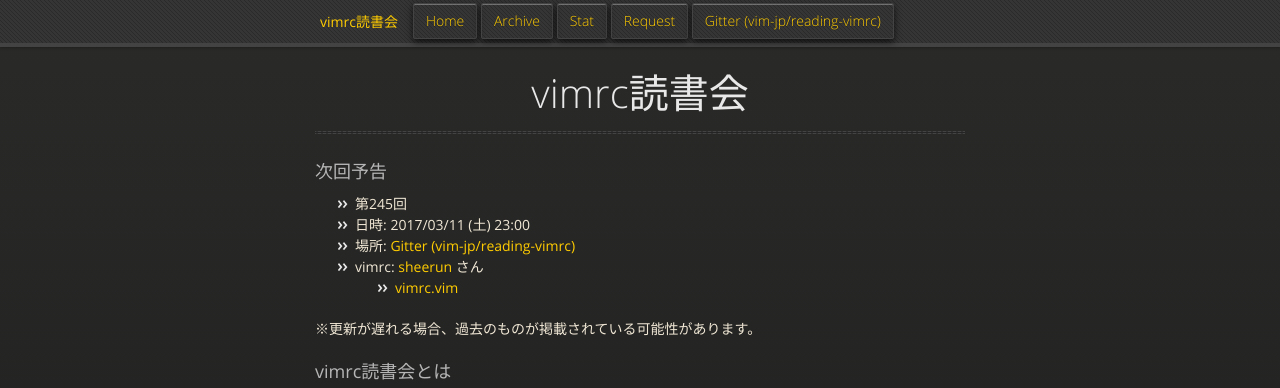
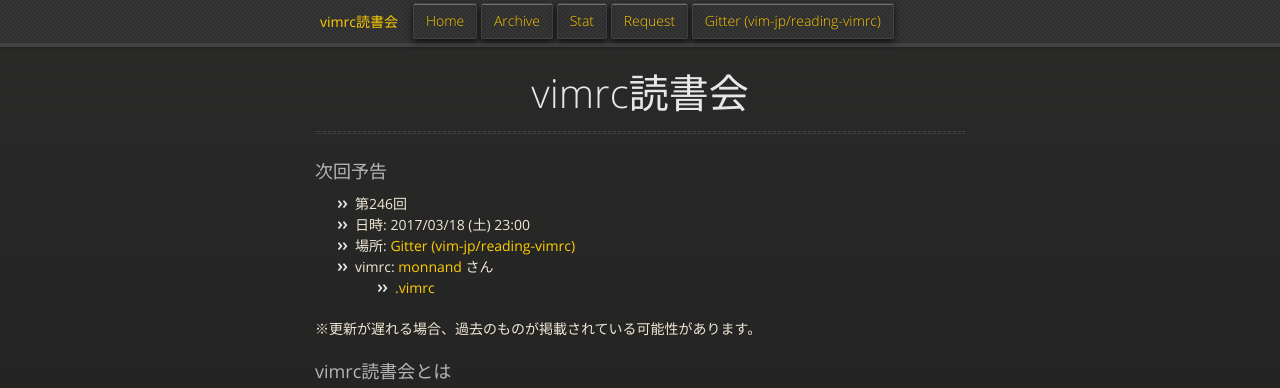
Before and after one commit to vim-jp/reading-vimrc, a Jekyll site: the page built from index.md, in a window 1280 px wide and 900 px high. Shown: the top 388 px of the window. Built offline with Jekyll 4.4.1, drawn with Linux system fonts in a browser that asks for light colours; nearby versions of some CDN libraries.

Commit message:
Update the next information: #246 monnand

```diff
--- a/_data/next.yml
+++ b/_data/next.yml
@@ -1,11 +1,11 @@
-- id: 245
-  date: '2017-3-11 23:00'
+- id: 246
+  date: '2017-3-18 23:00'
   author:
-    name: sheerun
-    url: 'https://github.com/sheerun'
+    name: monnand
+    url: 'https://github.com/monnand'
   vimrcs:
-    - url: 'https://github.com/sheerun/vimrc/blob/master/plugin/vimrc.vim'
-      name: vimrc.vim
+    - url: 'https://github.com/monnand/vimrc/blob/master/.vimrc'
+      name: .vimrc
       hash: null
   part: null
   other: null
```
